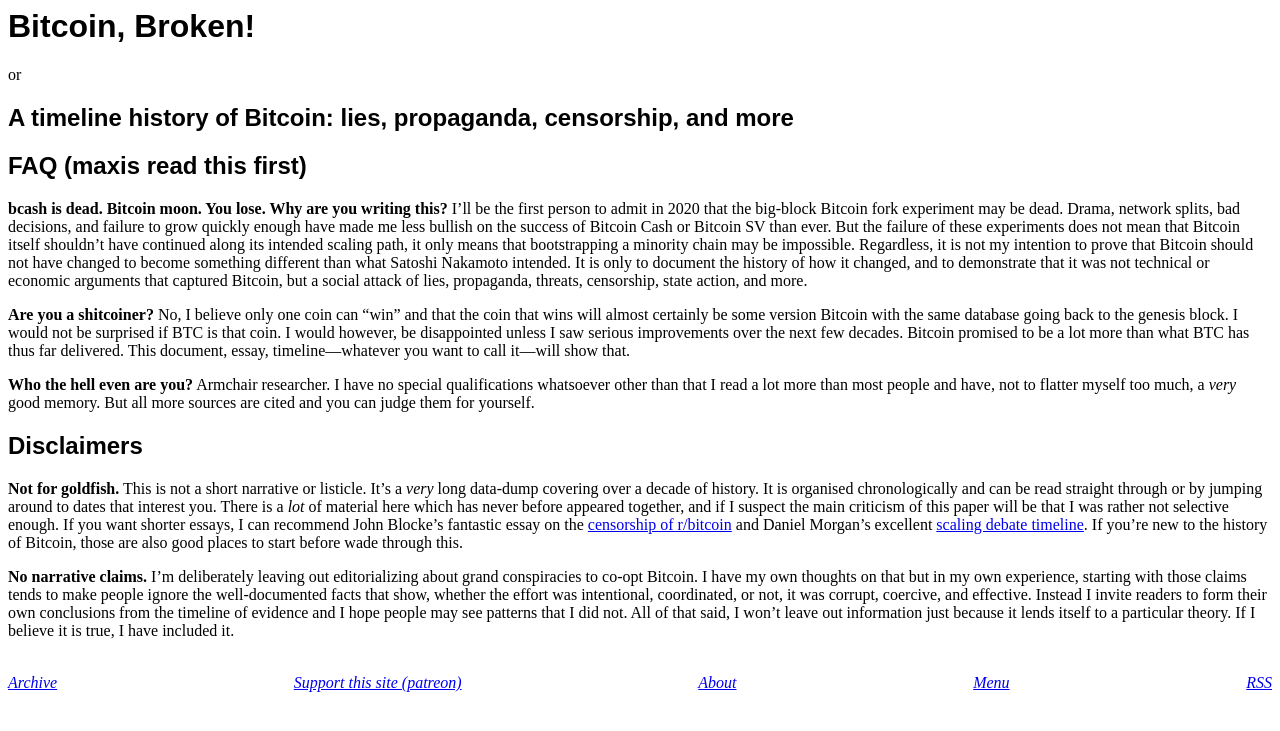
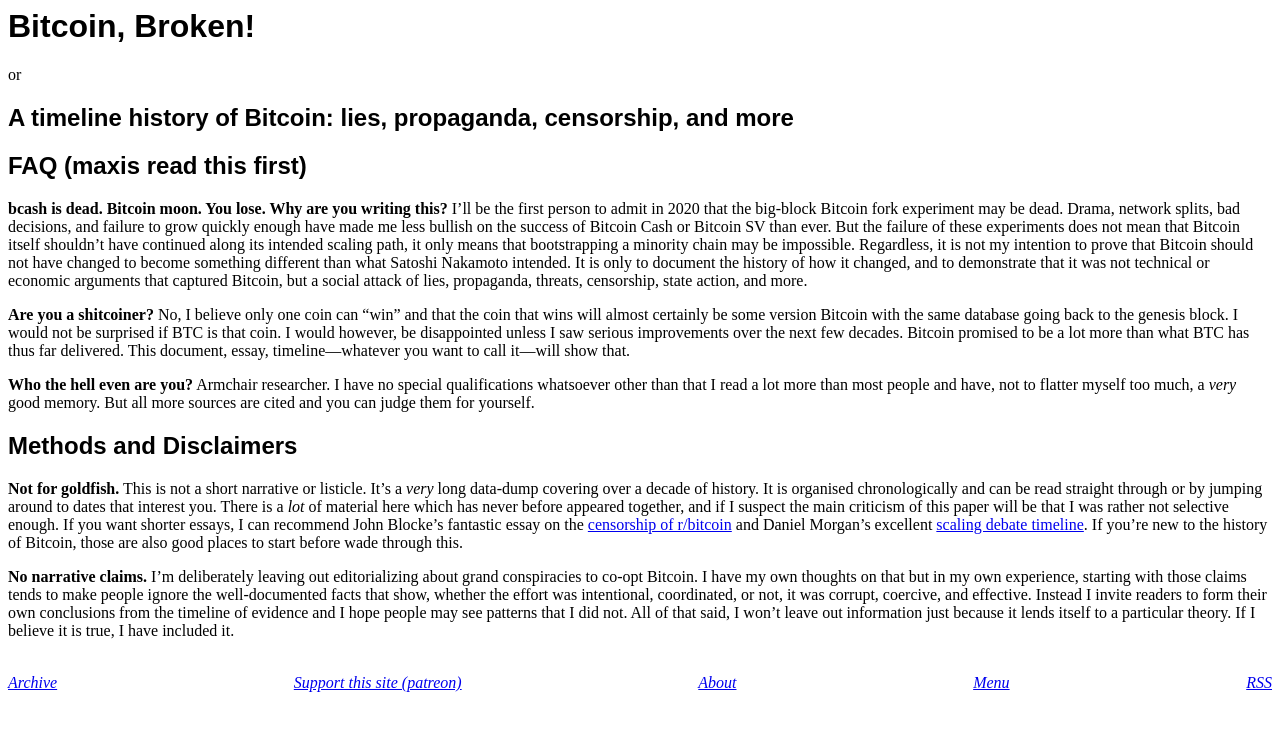
Before and after one commit to derykmakgill/website, a Jekyll site: the page built from btc.md, in a window 1280 px wide. Shown: the top 731 px of the page. Built offline with Jekyll 4.4.1, drawn with Linux system fonts in a browser that asks for light colours.

Commit message:
Update btc.md

```diff
--- a/btc.md
+++ b/btc.md
@@ -16,7 +16,7 @@
 
 **Who the hell even are you?** Armchair researcher. I have no special qualifications whatsoever other than that I read a lot more than most people and have, not to flatter myself too much, a *very* good memory. But all more sources are cited and you can judge them for yourself.
 
-## Disclaimers
+## Methods and Disclaimers
 
 **Not for goldfish.** This is not a short narrative or listicle. It's a *very* long data-dump covering over a decade of history. It is organised chronologically and can be read straight through or by jumping around to dates that interest you. There is a *lot* of material here which has never before appeared together, and if I suspect the main criticism of this paper will be that I was rather not selective enough. If you want shorter essays, I can recommend John Blocke's fantastic essay on the [censorship of r/bitcoin](https://medium.com/@johnblocke/a-brief-and-incomplete-history-of-censorship-in-r-bitcoin-c85a290fe43) and Daniel Morgan's excellent [scaling debate timeline](https://hackernoon.com/the-great-bitcoin-scaling-debate-a-timeline-6108081dbada). If you're new to the history of Bitcoin, those are also good places to start before wade through this.
 
```
